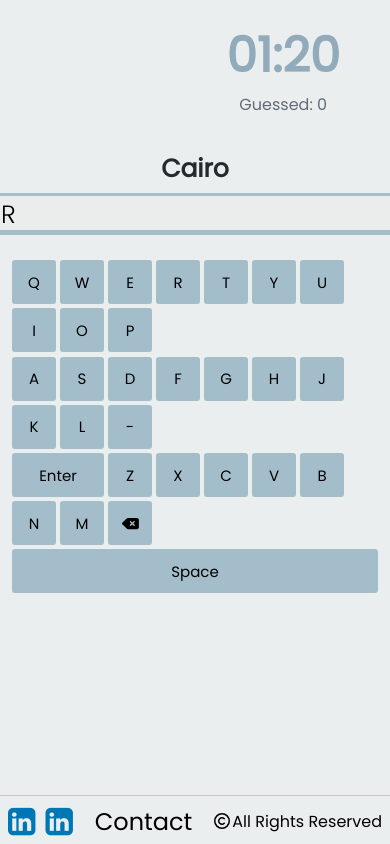
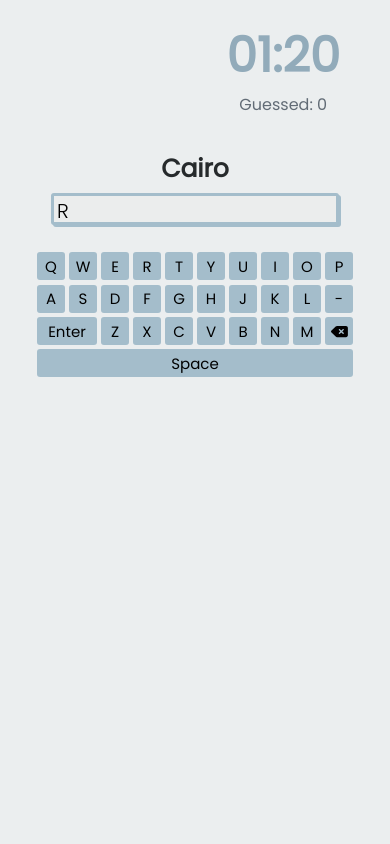
Before and after one commit to nickgabriadze/Towngraphy, a React (Create React App) app: page / in a window 390 px wide. Built offline with nearby package versions, Linux system fonts and the light colour scheme; the HTML template or start-up script is replaced by a standard one.

Commit message:
Changed little things

```diff
--- a/src/App.css
+++ b/src/App.css
@@ -22,3 +22,9 @@ body{
     align-items: center;
     padding-top: 150px;
 }
+
+@media (max-width: 480px){
+    #footer{
+        display: none;
+    }
+}
--- a/src/App.js
+++ b/src/App.js
@@ -21,7 +21,9 @@ function App() {
         randomCity: generatedCity, nextCity: nextCity,
         message: '', upper: false, guessed: 0, started: false
       });
+
   let [minute, second] = HandleTimer(state.started)
+
   return (
     <>
       <Timerwithscore minute={minute} second={second} guessed={state.guessed} />
@@ -35,7 +37,10 @@ function App() {
         </div>
       </div>
 
+      <div id='footer'>
       <Footer />
+      </div>
+
 
     </>
   );
--- a/src/components/keyboard.css
+++ b/src/components/keyboard.css
@@ -45,9 +45,22 @@ button:hover {
     width: 6rem;
 }
 
-#space{
+#space {
     width: 100%;
 }
-#space:hover{
+
+#space:hover {
     transform: scale(0.99) !important
 }
+
+@media (max-width:480px) {
+    #enter-button {
+        width: 4rem;
+    }
+
+    button {
+        width: 2rem;
+        height: 2rem;
+        font-size: 15px;
+    }
+}
--- a/src/components/reducer.js
+++ b/src/components/reducer.js
@@ -1,8 +1,8 @@
 import { ACTIONS } from "../actions.js";
 import { checkCity } from "../checkOrGive/checkCity.js";
 import { cities } from "../cities.js";
+
 export function reducer(state, { type, char }) {
-
 
     switch (type) {
 
@@ -44,6 +44,7 @@ export function reducer(state, { type, char }) {
             });
 
         case ACTIONS.ENTER:
+            state.nextCity = state.nextCity.trim()
             if (!checkCity(cities, state.nextCity)) {
                 return ({
                     ...state,
--- a/src/components/textBox.css
+++ b/src/components/textBox.css
@@ -36,3 +36,11 @@
 #message {
     padding-top: 10px;
 }
+
+@media (max-width: 480px) {
+    #box-for-input{
+        height: 2rem;
+        width: 18rem;
+        font-size:20px
+    }
+}
--- a/src/components/textBox.js
+++ b/src/components/textBox.js
@@ -11,7 +11,7 @@ export function TextBox({ randomCity, thatLetter, message }) {
             <div className="textBox">
                 <h1 style={randomCity.lenght > 30 ? {'fontSize':'15px'}:{'fontSize':'25px'}}id="pre-defined">{randomCity}</h1>
 
-                <div style={thatLetter.length > 25 ? {'width':'30rem'}:{'width':'25rem'}}id='box-for-input'>
+                <div id='box-for-input'>
                     <p id="answer">{thatLetter}</p>
                 </div>
                 <p id="message">{message}</p>
```
Also changed, not shown: 1 other file (tests, documents, lock files or other folders).
